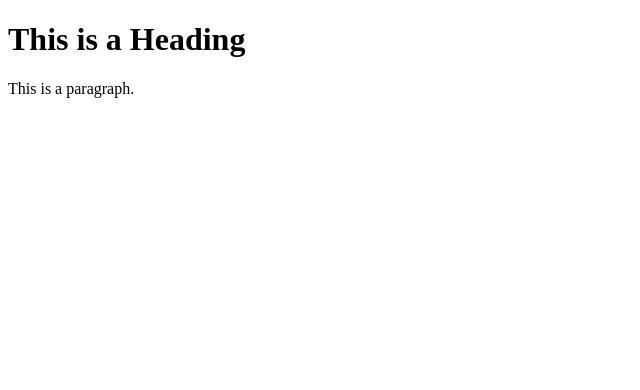
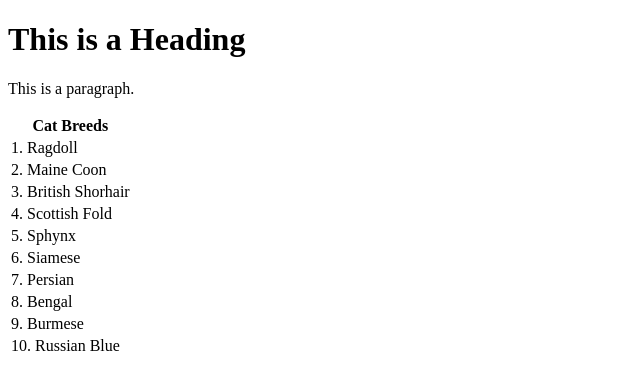
Before and after one commit to mpow3/eli.github.io, a plain HTML site: page index.html in a window 1280 px wide. Shown: the whole page, without its empty margins (0-640 px from the left). Drawn offline with Linux system fonts and the light colour scheme.

Commit message:
Update index.html

```diff
--- a/index.html
+++ b/index.html
@@ -1,7 +1,7 @@
 <!DOCTYPE html>
 <html>
 <head>
-<title>Page Title</title>
+<title>Top 10 Cat Breeds</title>
 </head>
 <body>
 
@@ -10,3 +10,39 @@
 
 </body>
 </html>
+
+<table>
+  <tr>
+    <th>Cat Breeds</th>
+  </tr>
+  <tr>
+    <td>1. Ragdoll</td>
+  </tr>
+  <tr>
+    <td>2. Maine Coon</td>
+  </tr>
+  <tr>
+    <td>3. British Shorhair</td>
+  </tr>
+  <tr>
+    <td>4. Scottish Fold</td>
+  </tr>
+  <tr>
+    <td>5. Sphynx</td>
+  </tr>
+  <tr>
+    <td>6. Siamese</td>
+  </tr>
+  <tr>
+    <td>7. Persian</td>
+  </tr>
+  <tr>
+    <td>8. Bengal</td>
+  </tr>
+  <tr>
+    <td>9. Burmese</td>
+  </tr>
+  <tr>
+    <td>10. Russian Blue</td>
+  </tr>
+</table>
```
